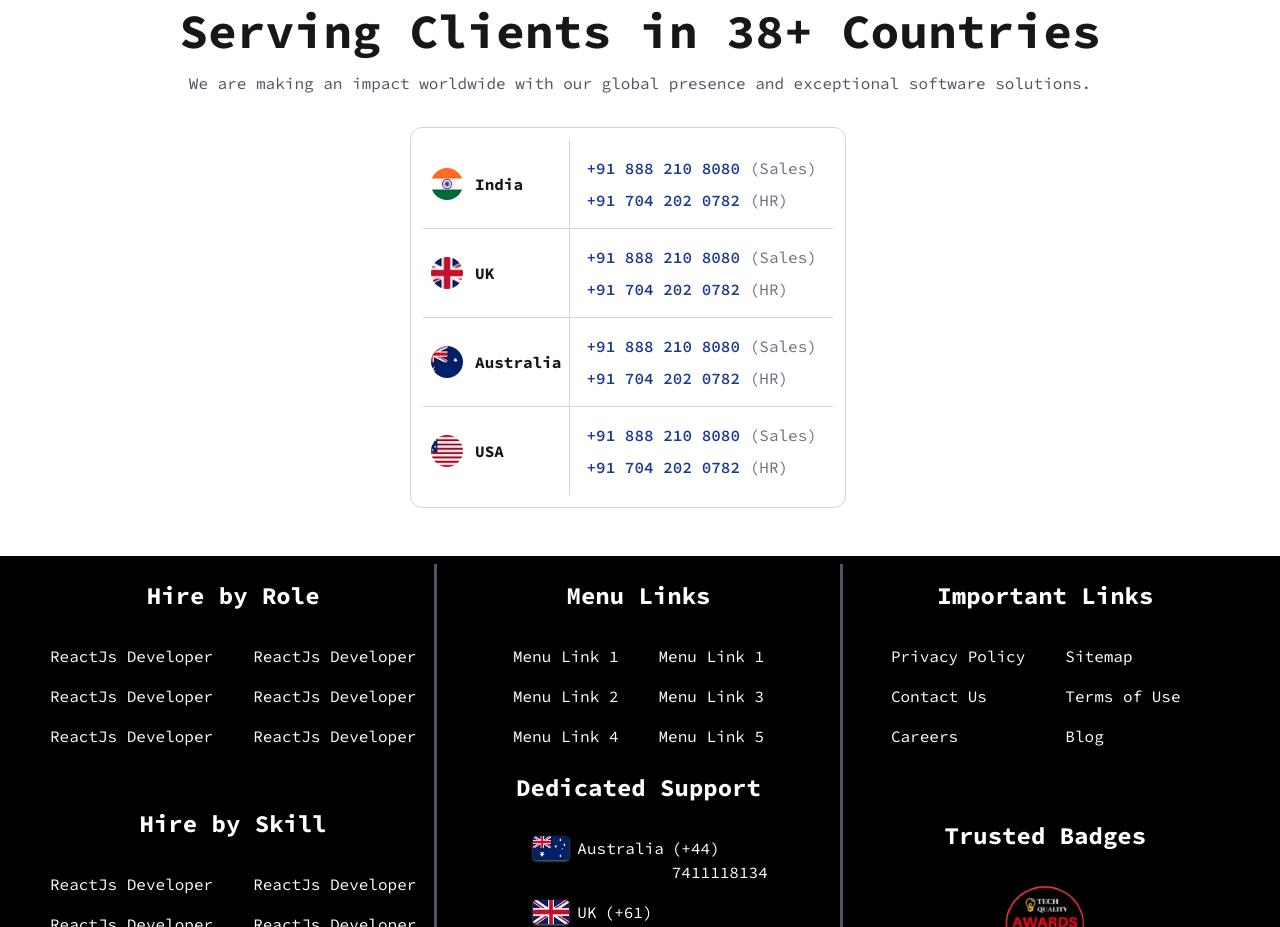
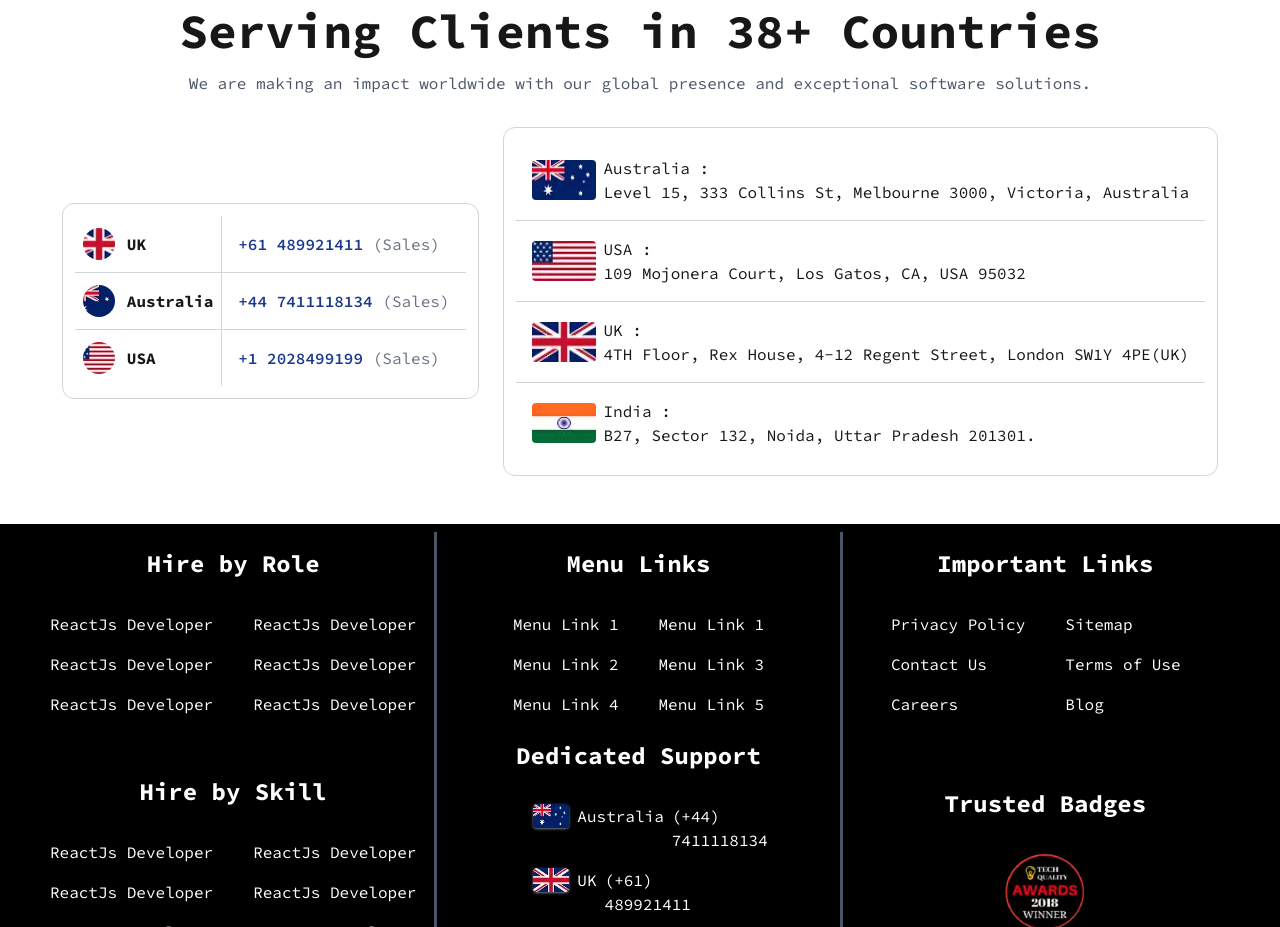
Before and after one commit to faizdev007/OVE_Web, a Next.js app: page /contact in a window 1280 px wide. Shown: the part 860-1787 px from the top of the page. Built offline with nearby package versions, Linux system fonts and the light colour scheme; what tailwindcss-animated would draw is missing.

Commit message:
contact page layout done

```diff
--- a/app/contact/page.tsx
+++ b/app/contact/page.tsx
@@ -18,21 +18,14 @@ export default function ContactPage() {
     ];
 
     const contactinfo = [
-        {name:'India',flag:'/assets/flags/INDIA.webp',numbers: [
-            { number: '+91 888 210 8080', label: 'Sales' },
-            { number: '+91 704 202 0782', label: 'HR' },
-        ]},
         {name:'UK',flag:'/assets/flags/UK.webp',numbers: [
-            { number: '+91 888 210 8080', label: 'Sales' },
-            { number: '+91 704 202 0782', label: 'HR' },
+            { number: '+61 489921411', label: 'Sales' },
         ],},
         {name:'Australia',flag:'/assets/flags/AUSTRALIA.webp',numbers: [
-            { number: '+91 888 210 8080', label: 'Sales' },
-            { number: '+91 704 202 0782', label: 'HR' },
+            { number: '+44 7411118134', label: 'Sales' },
         ],},
         {name:'USA',flag:'/assets/flags/USA.webp',numbers: [
-            { number: '+91 888 210 8080', label: 'Sales' },
-            { number: '+91 704 202 0782', label: 'HR' },
+            { number: '+1 2028499199', label: 'Sales' },
         ],},
     ];
 
@@ -47,7 +40,30 @@ export default function ContactPage() {
         '/assets/companies/company10.webp',
         '/assets/companies/company12.webp',
         '/assets/companies/company14.webp',
-        ];
+    ];
+
+    const officelocation = [
+        {
+            name:'Australia',
+            image:'/assets/offices/AUSTRALIA.webp',
+            address: 'Level 15, 333 Collins St, Melbourne 3000, Victoria, Australia'
+        },
+        {
+            name:'USA',
+            image:'/assets/offices/USA.webp',
+            address: '109 Mojonera Court, Los Gatos, CA, USA 95032'
+        },
+        {
+            name:'UK',
+            image:'/assets/offices/UK.webp',
+            address: '4TH Floor, Rex House, 4-12 Regent Street, London SW1Y 4PE(UK)'
+        },
+        {
+            name:'India',
+            image:'/assets/offices/INDIA.webp',
+            address: 'B27, Sector 132, Noida, Uttar Pradesh 201301.'
+        }
+    ];
 
 
     const handleChange = (e: React.ChangeEvent<HTMLInputElement | HTMLTextAreaElement | HTMLSelectElement>) => {
@@ -139,7 +155,7 @@ export default function ContactPage() {
                     <h2 className='text-3xl lg:text-5xl font-bold mb-4'>Serving Clients in 38+ Countries</h2>
                     <p className='text-gray-600 mb-8'>We are making an impact worldwide with our global presence and exceptional software solutions.</p>
                 </div>
-                <div className='md:flex gap-6 justify-center'>
+                <div className='md:flex gap-6 justify-center items-center'>
                     <div className='border border-gray-300 p-3 rounded-xl'>
                         <table className="">
                             <tbody>
@@ -179,8 +195,24 @@ export default function ContactPage() {
                             </tbody>
                         </table>
                     </div>
-                    <div className=''>
-
+                    <div className='border border-gray-300 p-3 rounded-xl'>
+                        <table className="">
+                            <tbody>
+                                {officelocation.map((location, index) => (
+                                <tr key={index} className={`${officelocation.length > index+1 ? 'border-b' : ''} border-gray-300`}>
+                                    <td className="">
+                                        <div className='flex gap-2 p-4 items-center'>
+                                            <Image src={location.image} width={100} height={100} className='object-container w-16 h-10 rounded' alt={location.name}/>
+                                            <div className=''>
+                                                <h3>{location.name} :</h3>
+                                                <p>{location.address}</p>
+                                            </div>
+                                        </div>
+                                    </td>
+                                </tr>
+                                ))}
+                            </tbody>
+                        </table>
                     </div>
                 </div>
             </section>
```
